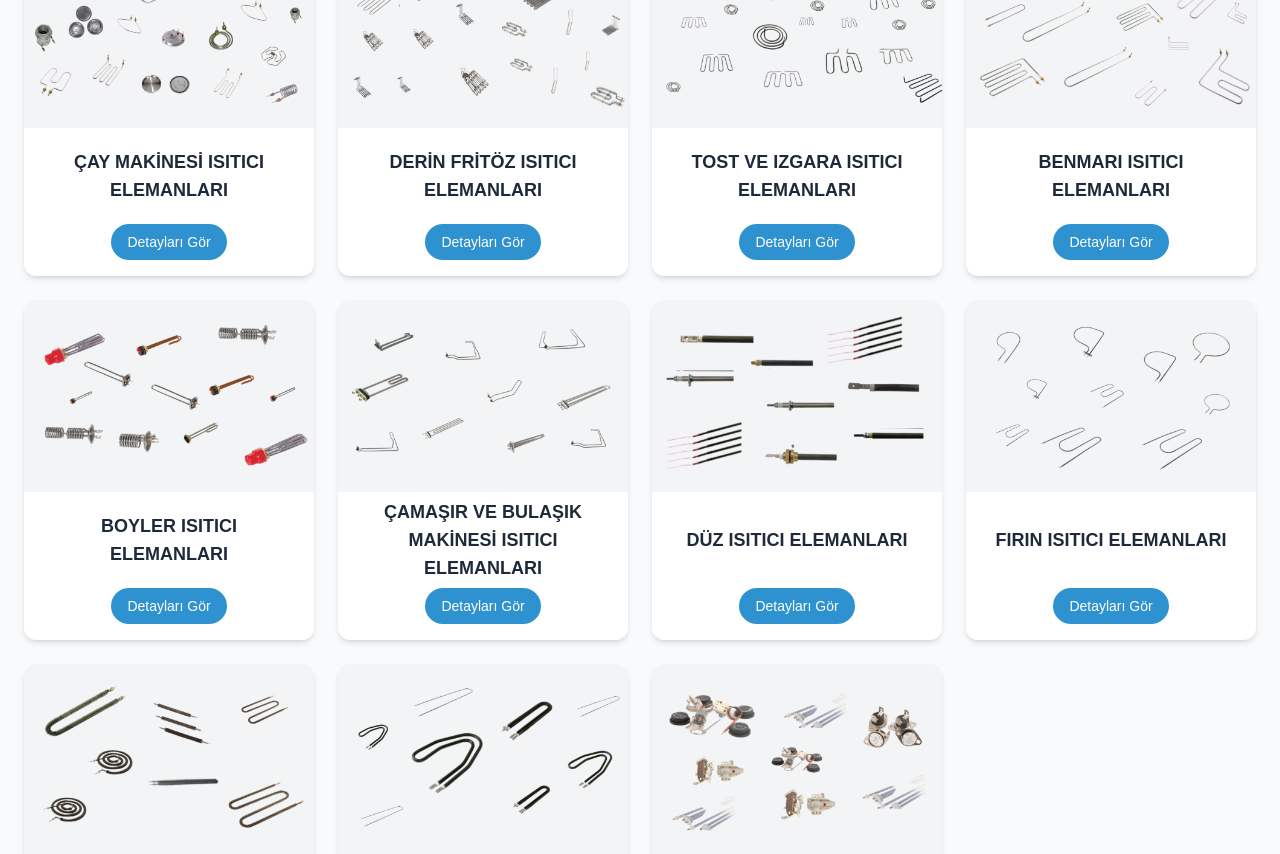
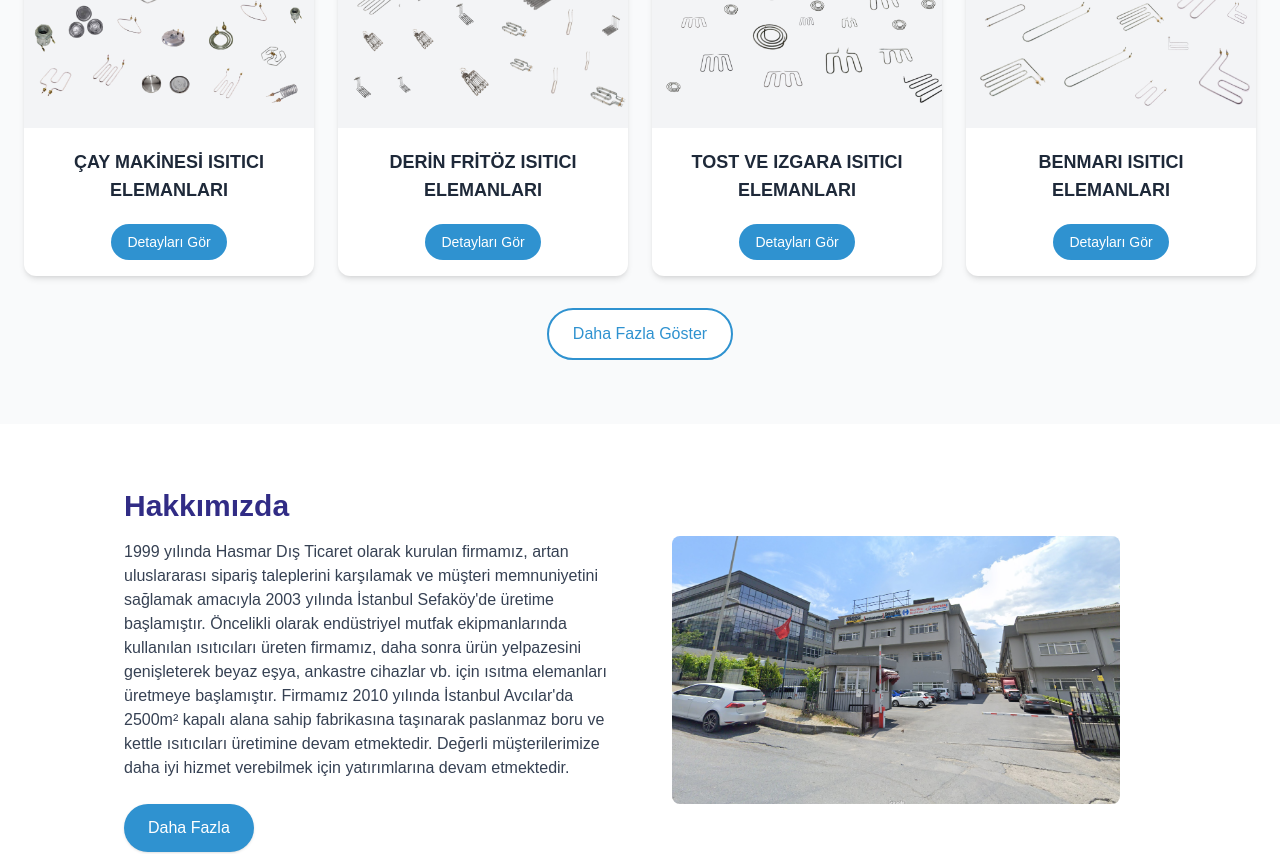
Before and after one commit to meertseker/manufacturer-website, a Next.js app: page / in a window 1280 px wide. Shown: the part 768-1622 px from the top of the page. Built offline with nearby package versions, Linux system fonts and the light colour scheme; no server answers.

Commit message:
categories show more

```diff
--- a/app/components/Categories.tsx
+++ b/app/components/Categories.tsx
@@ -1,6 +1,6 @@
 "use client";
 
-import React from 'react';
+import React, { useState } from 'react';
 import Image from 'next/image';
 import Link from 'next/link';
 import { useLanguage } from './LanguageToggle';
@@ -19,28 +19,33 @@ type ContentType = {
     title: string;
     subtitle: string;
     buttonText: string;
+    loadMore: string;
   };
   en: {
     title: string;
     subtitle: string;
     buttonText: string;
+    loadMore: string;
   };
 };
 
 const Categories = () => {
   const { language } = useLanguage();
+  const [visibleCategories, setVisibleCategories] = useState(4);
 
   // Content in both languages
   const content: ContentType = {
     tr: {
       title: "Ürün Kategorileri",
       subtitle: "Yüksek kaliteli ısıtıcı elemanları çeşitlerimizi keşfedin",
-      buttonText: "Detayları Gör"
+      buttonText: "Detayları Gör",
+      loadMore: "Daha Fazla Göster"
     },
     en: {
       title: "Product Categories",
       subtitle: "Discover our range of high-quality heating elements",
-      buttonText: "View Details"
+      buttonText: "View Details",
+      loadMore: "Load More"
     }
   };
 
@@ -117,6 +122,13 @@ const Categories = () => {
   // Get current language content
   const t = content[language];
 
+  const handleLoadMore = () => {
+    setVisibleCategories(prev => Math.min(prev + 4, categories.length));
+  };
+
+  const visibleCategoriesList = categories.slice(0, visibleCategories);
+  const hasMoreCategories = visibleCategories < categories.length;
+
   return (
     <div className="py-16 bg-gray-50">
       <div className="container mx-auto px-4 md:px-6">
@@ -130,7 +142,7 @@ const Categories = () => {
         </div>
 
         <div className="grid grid-cols-1 sm:grid-cols-2 md:grid-cols-3 lg:grid-cols-4 gap-6">
-          {categories.map((category) => (
+          {visibleCategoriesList.map((category) => (
             <Link
               key={category.id}
               href={`/products?category=${category.id}`}
@@ -161,6 +173,17 @@ const Categories = () => {
             </Link>
           ))}
         </div>
+
+        {hasMoreCategories && (
+          <div className="text-center mt-8">
+            <button
+              onClick={handleLoadMore}
+              className="bg-white border-2 border-[#2f92d0] text-[#2f92d0] hover:bg-[#2f92d0] hover:text-white font-medium px-6 py-3 rounded-full transition-colors duration-200"
+            >
+              {t.loadMore}
+            </button>
+          </div>
+        )}
       </div>
     </div>
   );
```
